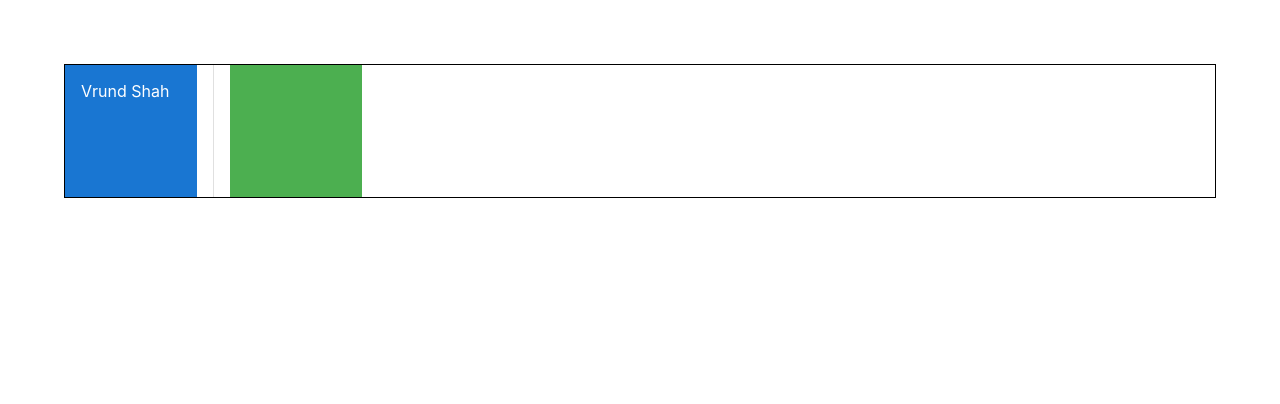
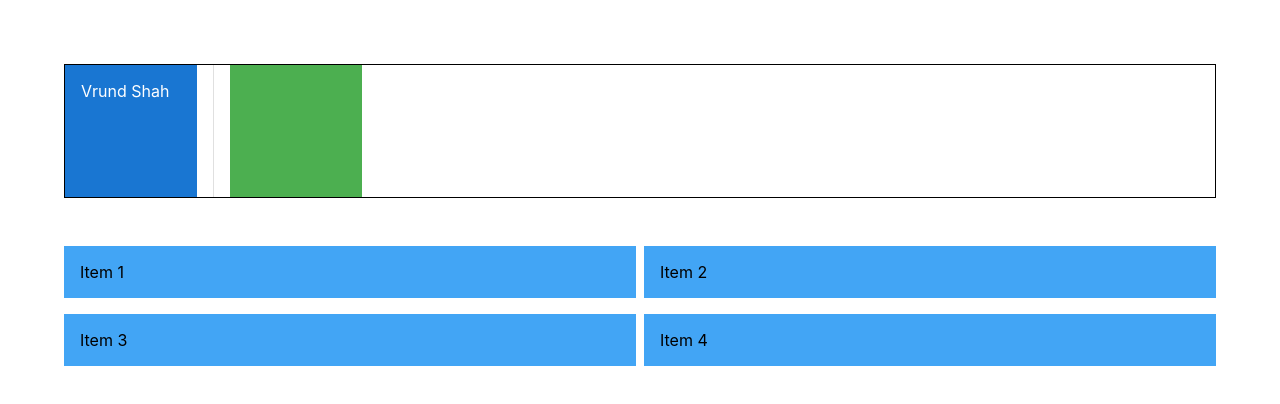
Before and after one commit to Vrund9/materialDemo, a React (Create React App) app: page / in a window 1280 px wide. Shown: the top 404 px of the page. Built offline with nearby package versions, Linux system fonts and the light colour scheme.

Commit message:
feat: 🎸 Grid added

```diff
--- a/src/components/MuiLayout.tsx
+++ b/src/components/MuiLayout.tsx
@@ -1,9 +1,9 @@
-import { Box, Stack, Divider } from '@mui/material'
+import { Box, Stack, Divider, Grid } from '@mui/material'
 
 const MuiLayout = () => {
   return (
-    <Stack sx={{ border: '1px solid'}} direction="row" spacing={2} divider={<Divider orientation='vertical' flexItem />}>
-
+    <>
+      <Stack sx={{ border: '1px solid' }} direction="row" spacing={2} divider={<Divider orientation='vertical' flexItem />}>
         <Box sx={{
           backgroundColor: 'primary.main',
           color: 'white',
@@ -15,9 +15,15 @@
           }
         }}>Vrund Shah</Box>
         <Box display="flex" height="100px" width="100px" bgcolor="success.light" p={2}>
-
         </Box>
       </Stack>
+      <Grid container my={4} rowSpacing={2} columnSpacing={1}>
+        <Grid item xs={6}><Box bgcolor="primary.light" p={2}>Item 1</Box></Grid>
+        <Grid item xs={6}><Box bgcolor="primary.light" p={2}>Item 2</Box></Grid>
+        <Grid item xs={6}><Box bgcolor="primary.light" p={2}>Item 3</Box></Grid>
+        <Grid item xs={6}><Box bgcolor="primary.light" p={2}>Item 4</Box></Grid>
+      </Grid>
+    </>
   )
 }
 
```
Lines whose indentation alone changed are shown as unchanged.
